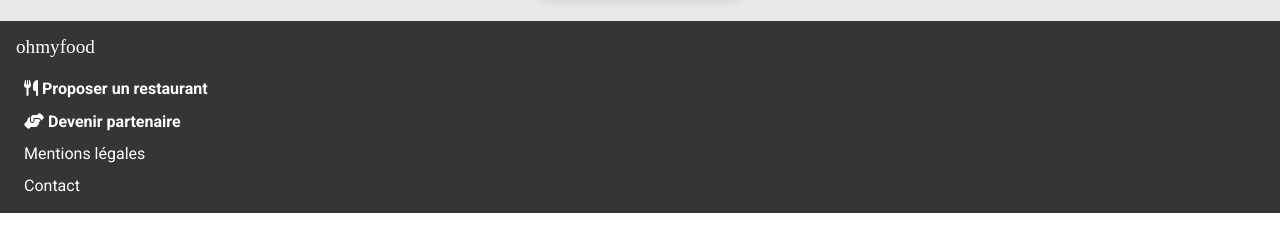
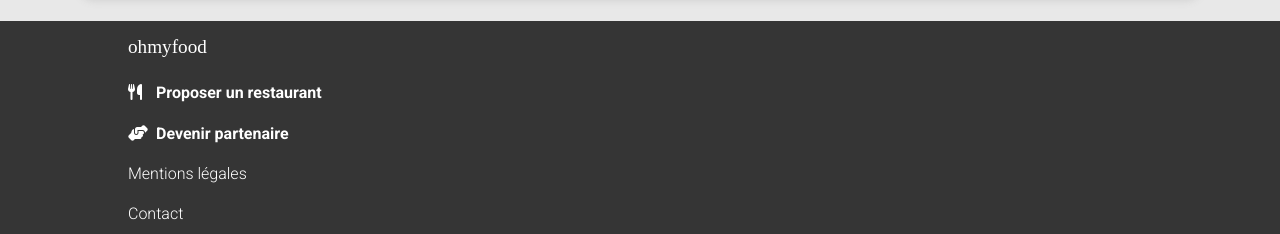
Before and after one commit to SlyFrenoy/SlyFrenoy_p3_09022021, a website: page index.html in a window 1280 px wide. Shown: the part 1818-2052 px from the top of the page. Before the commit the page ends 2031 px from the top, so only its background shows below. Drawn offline with Linux system fonts and the light colour scheme; a web font is replaced by a local one.

Commit message:
mise a jour footer

```diff
--- a/index.html
+++ b/index.html
@@ -146,6 +146,7 @@
         </div>
     </main>
     <footer class="footer">
+        <div>
             <h2 class="footer__title">ohmyfood</h2>
             <ul class="footer__nav">
                 <li class="footer__nav__chip">
@@ -171,6 +172,7 @@
                     </a>
                 </li>
             </ul>
+        </div>
     </footer>
 </body>
 </html>
--- a/scss/base/_foundations.scss
+++ b/scss/base/_foundations.scss
@@ -1,8 +1,3 @@
 body {
     font-family: "Roboto";
 }
-/*
-h1, h2, h3, h4, h5, h6 {
-    font-family: "Shrikhand";
-}
-*/
--- a/scss/layout/_footer.scss
+++ b/scss/layout/_footer.scss
@@ -2,13 +2,16 @@
     display: flex;
     flex-direction: column;
     width: 100%;
-    height: 12rem;
+    height: auto;
     background-color: $background-color;
+    div {
+        margin-left: 10%;
         h2 {
             font-family: "Shrikhand";
             color: $color-white;
             font-size: $title-size-base;
-        padding: $padding-footer-md;
+            /*padding: $padding-footer-md;*/
+            padding: 1rem 0 1rem 0;
         }
         ul {
             display: flex;
@@ -18,17 +21,25 @@
             }
             li {
                 list-style: none;
-            padding: $padding-footer-base;
+                /*padding: $padding-footer-base;*/
+                padding: .75rem 0;
                 a {
+                    font-weight: 300;
                     text-decoration: none;
                     color: $color-white;
-                padding-left: 1rem;
+                    /*padding-left: 1rem;*/
+                    i {
+                        width: .75rem;
+                        padding-right: .75rem;
+                    }
                 }
                 .footer__nav__link--active {
                     font-weight: bold;
                 }
             }
         }
+    }
+
 }
 /*
 .footer {
--- a/scss/layout/_main.scss
+++ b/scss/layout/_main.scss
@@ -15,6 +15,7 @@
             display: flex;
             flex-direction: column;
             justify-content: center;
+            width: 90%;
             margin: 1.5rem 0 1.5rem 0;
             border-radius: 1rem;
             background-color: $color-white;
@@ -34,7 +35,7 @@
                 position: absolute;
                 right: 1rem;
                 top: 1rem;
-                width: 22%;
+                width: auto;
                 background-color: $color-light-green;
                 p {
                     color: $color-dark-green;
```
Also changed, not shown: pages/alafrancaise.html (+2 -0 lines), pages/lanoteenchantee.html (+2 -0 lines), pages/lapalettedugout.html (+2 -0 lines), pages/ledelicedessens.html (+2 -0 lines), css/index.css, 1 other file. Lines whose indentation alone changed are shown as unchanged.
